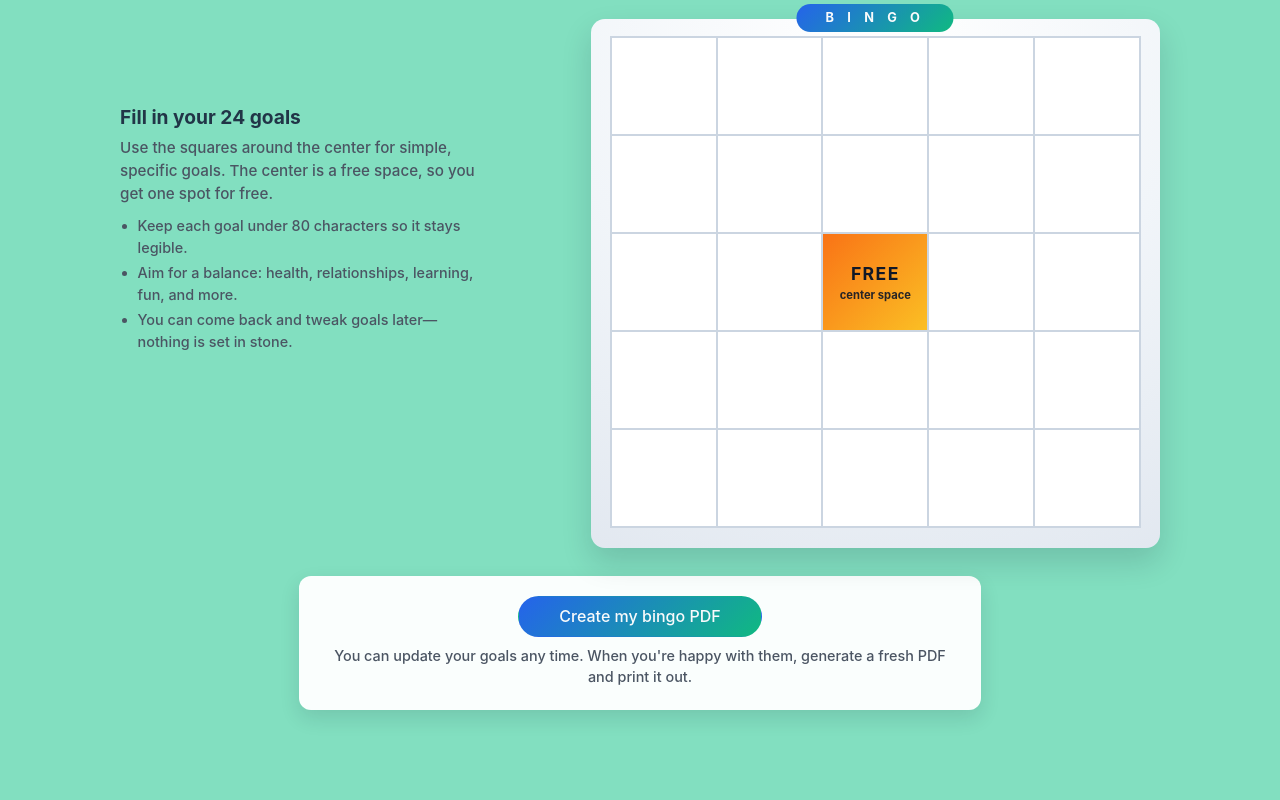
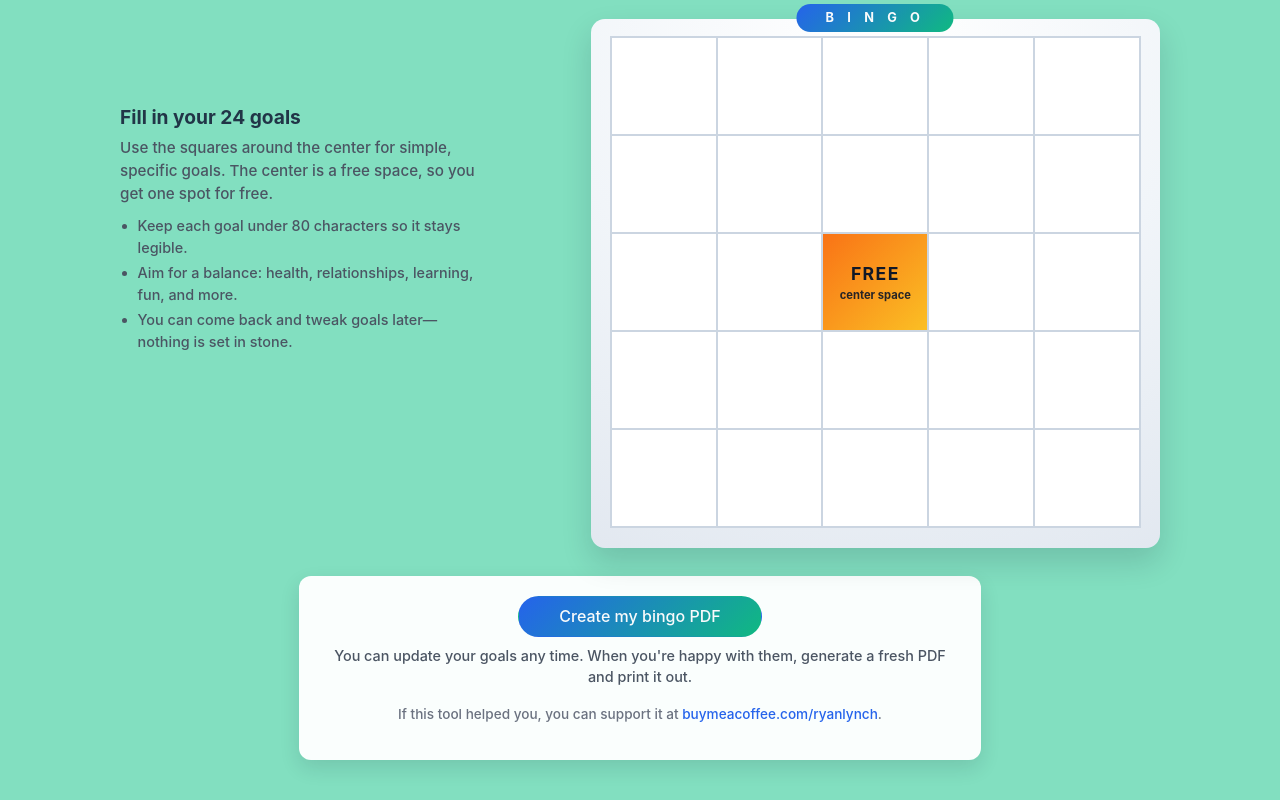
Before and after one commit to UniqueClone/yearly-goals-bingo, a React (Vite) app: page / in a window 1280 px wide. Shown: the part 453-1253 px from the top of the page. Before the commit the page ends 1203 px from the top, so only its background shows below. Built offline with nearby package versions, Linux system fonts and the light colour scheme.

Commit message:
Adding buy me a coffee link.

```diff
--- a/src/App.module.css
+++ b/src/App.module.css
@@ -112,6 +112,21 @@
     color: #4b5563;
 }
 
+.app-footer {
+    margin-top: 0.5rem;
+    font-size: 0.85rem;
+    color: #6b7280;
+}
+
+.app-footer__link {
+    color: #2563eb;
+    font-weight: 500;
+}
+
+.app-footer__link:hover {
+    text-decoration: underline;
+}
+
 @media (max-width: 600px) {
     .app-hero__title {
         font-size: 2.1rem;
--- a/src/App.tsx
+++ b/src/App.tsx
@@ -192,6 +192,19 @@ function App() {
                             {!canCreatePdf &&
                                 " Shorten any goals over 80 characters to enable the button."}
                         </p>
+                        <p className={styles["app-footer"]}>
+                            If this tool helped you, you can support it at
+                            {" "}
+                            <a
+                                href="https://buymeacoffee.com/ryanlynch"
+                                target="_blank"
+                                rel="noreferrer"
+                                className={styles["app-footer__link"]}
+                            >
+                                buymeacoffee.com/ryanlynch
+                            </a>
+                            .
+                        </p>
                     </div>
                 </section>
             </main>
```
